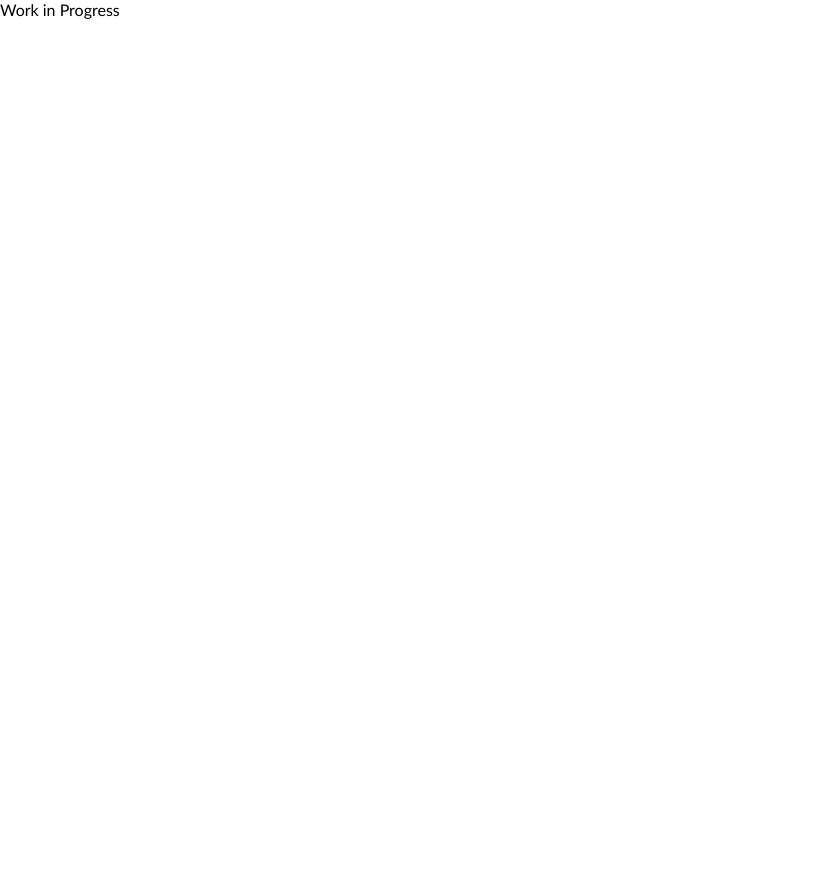
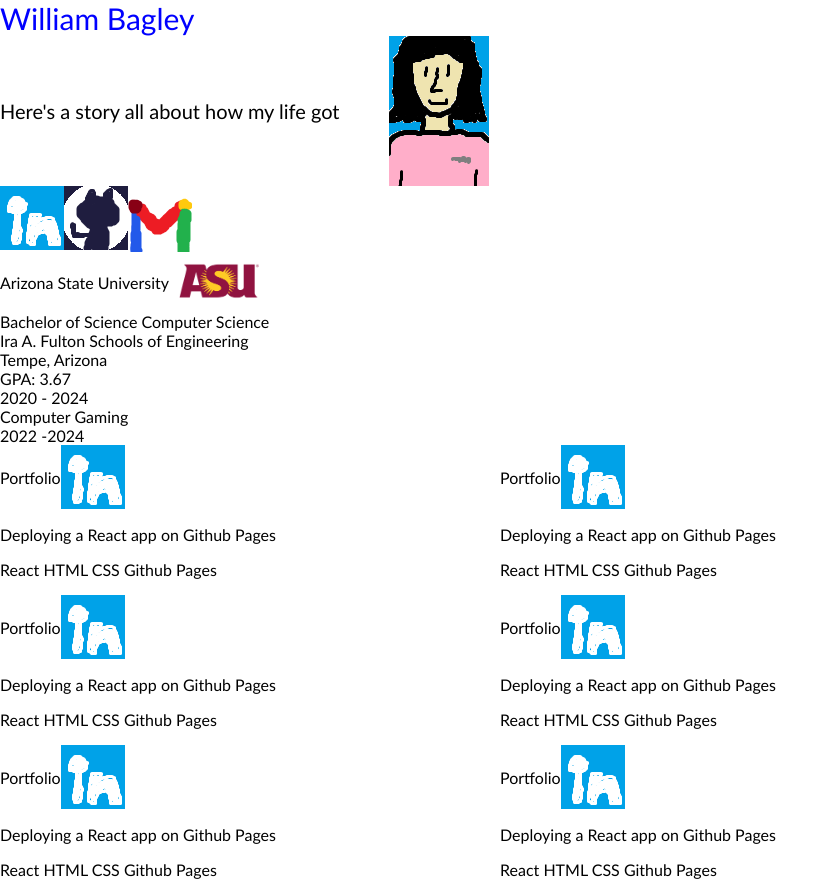
Before and after one commit to wbagley01/wbagley01.github.io, a React (Create React App) app: page / in a window 1280 px wide. Shown: the whole page, without its empty margins (0-839 px from the left). Before the commit the page ends 800 px from the top, so only its background shows below. Built offline with nearby package versions, Linux system fonts and the light colour scheme.

Commit message:
Set up grid

```diff
--- a/src/App.js
+++ b/src/App.js
@@ -7,7 +7,11 @@ import EducationCard from './components/education/EducationCard';
 function App() {
   return (
     <div className='App'>
-      Work in Progress
+      <div className='App'>
+      <NameHeader />
+      <EducationCard />
+      <ProjectCard />
+    </div>
     </div>
   );
 }
--- a/src/components/projects/ProjectCard.css
+++ b/src/components/projects/ProjectCard.css
@@ -1,4 +1,4 @@
-.ProjectCard {
+.ProjectSlot {
     color: black;
 }
 
@@ -6,3 +6,8 @@
     display: flex;
     align-items: center;
 }
+
+.Grid {
+    display: grid;
+    grid-template-columns: 500px 500px;
+}
--- a/src/components/projects/ProjectCard.js
+++ b/src/components/projects/ProjectCard.js
@@ -4,7 +4,7 @@ import './ProjectCard.css'
 
 function ProjectSlot({title, description, image, techStack}) {
     return(
-        <div className='ProjectCard'>
+        <div className='ProjectSlot'>
             <div className='Container'>
                 <header> {title} </header>
                 <img src={image}></img>
@@ -17,8 +17,25 @@ function ProjectSlot({title, description, image, techStack}) {
 
 function ProjectCard() {
     return(
-        <ProjectSlot title="Test" description="Test2" image="/images/linkedin.png" techStack="test" />
+        <div className='Grid'>
+            <ProjectSlot title={projects[0].title} description={projects[0].description} image={projects[0].image} techStack={projects[0].techStack} />
+            <ProjectSlot title={projects[0].title} description={projects[0].description} image={projects[0].image} techStack={projects[0].techStack} />
+            <ProjectSlot title={projects[0].title} description={projects[0].description} image={projects[0].image} techStack={projects[0].techStack} />
+            <ProjectSlot title={projects[0].title} description={projects[0].description} image={projects[0].image} techStack={projects[0].techStack} />
+            <ProjectSlot title={projects[0].title} description={projects[0].description} image={projects[0].image} techStack={projects[0].techStack} />
+            <ProjectSlot title={projects[0].title} description={projects[0].description} image={projects[0].image} techStack={projects[0].techStack} />
+        </div>
+
     )
 }
 
+const projects = [
+    {
+        title: "Portfolio",
+        description: "Deploying a React app on Github Pages",
+        image: "/images/linkedin.png",
+        techStack: ["React ", "HTML ", "CSS ", "Github Pages"]
+    },
+]
+
 export default ProjectCard;
```
